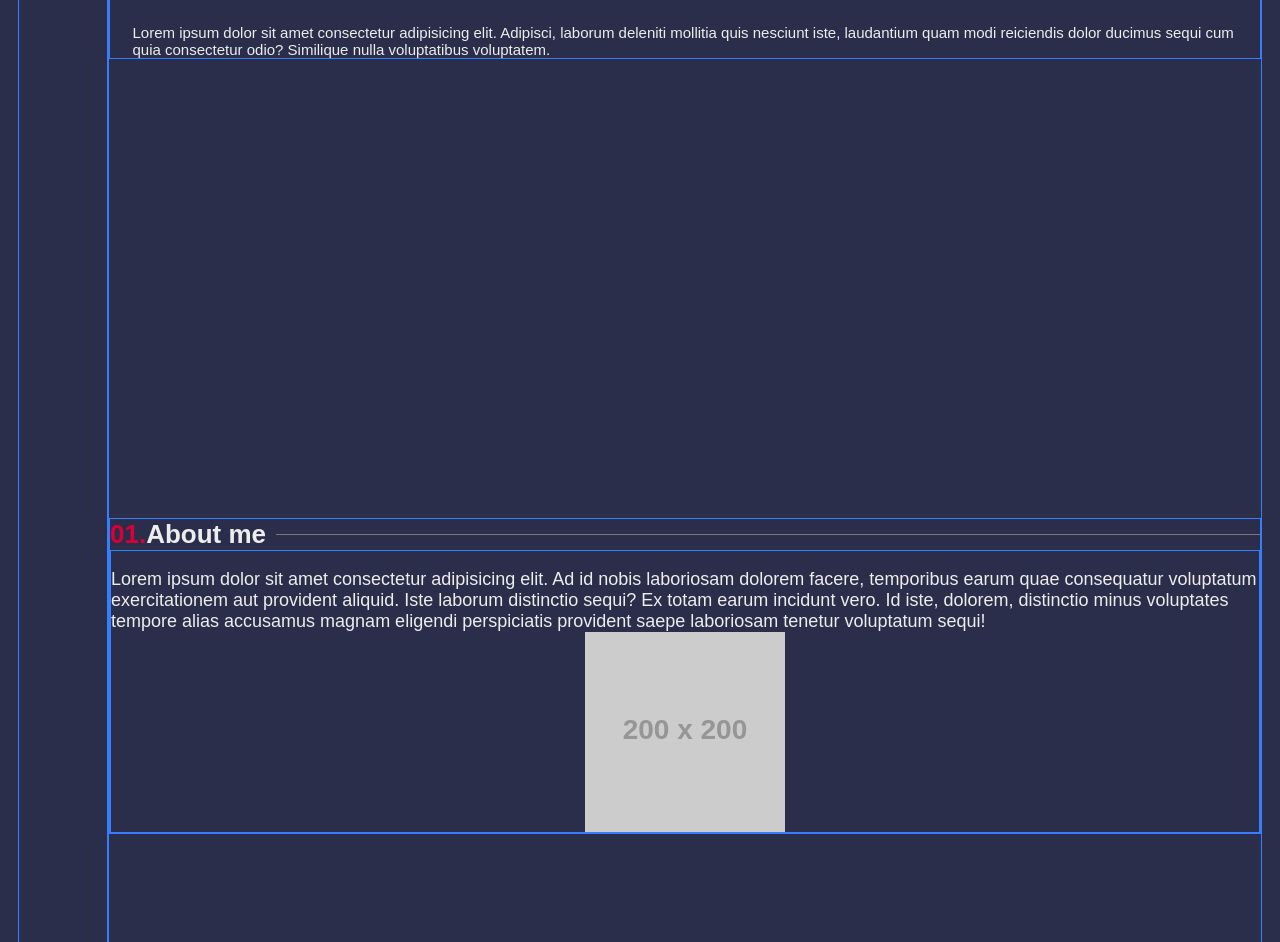
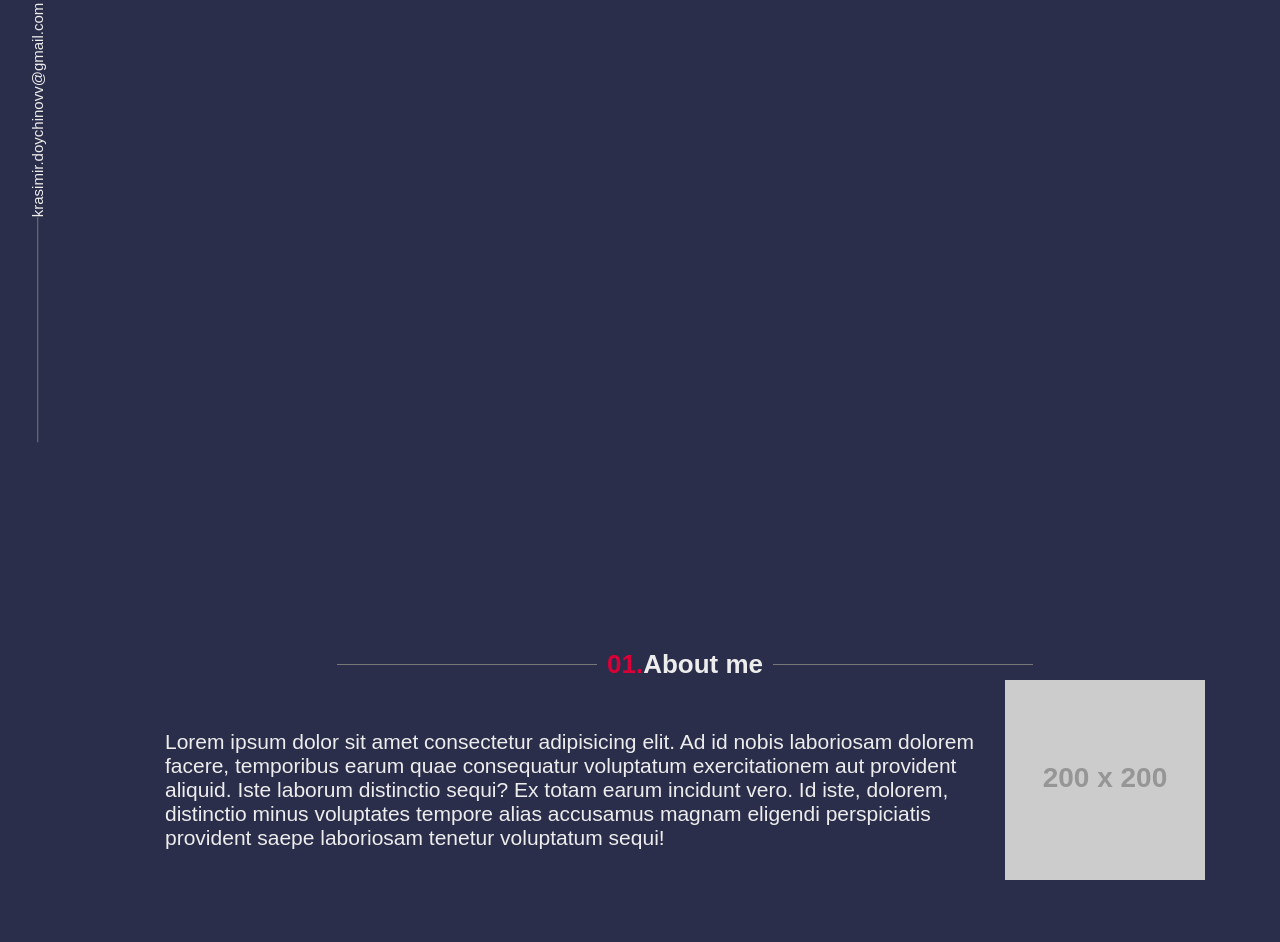
Before and after one commit to KrasimirDoychinov/portfolio-redone, a plain HTML site: page src/index.html in a window 1280 px wide. Shown: the part 464-1406 px from the top of the page. Drawn offline with Linux system fonts and the light colour scheme; placeholder pictures from the web are drawn by us.

Commit message:
add several media queries

```diff
--- a/src/css/styles.css
+++ b/src/css/styles.css
@@ -9,16 +9,26 @@
   --white: #ededed;
 }
 
+/* .grid-item,
+header,
+main,
+nav,
+aside,
+footer,
+div {
+  border: 1px solid #377eff;
+} */
+
 .red {
   color: var(--red);
 }
 
 .start-link {
-  transition: color .25s;
+  transition: color 0.25s;
 }
 
 .start-link:hover {
-  transition: .25s;
+  transition: 0.25s;
   color: var(--dark-red);
   cursor: pointer;
 }
@@ -32,7 +42,6 @@
   background-color: var(--light-dark);
   transition: background-color 0.5s;
 }
-
 
 /* UTILS */
 
@@ -61,7 +70,6 @@ ul {
 
 body {
   display: grid;
-  grid-template-rows: auto auto auto;
   grid-template-areas:
     "header"
     "main  "
@@ -69,7 +77,7 @@ body {
   background-color: var(--dark);
   font-family: "Cascadia Mono", sans-serif;
   font-size: 18px;
-  padding: 1em
+  padding: 1em;
 }
 
 header {
@@ -95,9 +103,9 @@ footer {
   grid-area: footer;
 }
 
-@media screen and (min-width: 770px) {
+@media screen and (min-width: 650px) {
   body {
-    grid-template: auto 80% 10% / 5em auto;
+    grid-template: 5em 100% 5em / 5em auto;
     grid-template-areas:
       "header header"
       "aside  main "
@@ -105,18 +113,44 @@ footer {
   }
 
   aside {
-    display: inline-block;
+    display: flex;
+    flex-flow: row;
+    justify-content: center;
+    width: 40px;
+    position: fixed;
+    bottom: 100px;
+    z-index: 10;
   }
-}
 
-.grid-item,
-header,
-main,
-nav,
-aside,
-footer,
-div {
-    border: 1px solid #377EFF;
+  aside > a {
+    display: flex;
+    position: relative;
+    align-items: center;
+    justify-content: start;
+    white-space: nowrap;
+    text-decoration: none;
+    transform: rotate(-90deg);
+    color: var(--white);
+    font-size: 15px;
+    transition: color 0.25s, font-size 0.25s;
+  }
+
+  aside > a:hover {
+    color: var(--red);
+    font-weight: bold;
+    font-size: 16px;
+    transition: 0.25s;
+  }
+
+  aside > a::before {
+    content: " ";
+    display: block;
+    position: relative;
+    height: 1px;
+    width: 15em;
+    margin-left: 10px;
+    background: var(--gray);
+  }
 }
 
 /* BODY */
@@ -137,7 +171,6 @@ div {
   display: none;
   position: relative;
   height: 1px;
-  width: 400px;
   margin-right: 10px;
   background: var(--gray);
 }
@@ -150,6 +183,36 @@ div {
   width: 100%;
   margin-left: 10px;
   background: var(--gray);
+}
+
+@media screen and (min-width: 768px) {
+  .heading {
+    justify-content: center;
+  }
+  .heading::before {
+    width: 8em;
+    display: block;
+  }
+
+  .heading::after {
+    width: 8em;
+    display: block;
+  }
+}
+
+@media screen and (min-width: 1000px) {
+  .heading {
+    justify-content: center;
+  }
+  .heading::before {
+    width: 10em;
+    display: block;
+  }
+
+  .heading::after {
+    width: 10em;
+    display: block;
+  }
 }
 
 .navbar > li > a {
@@ -186,6 +249,11 @@ header {
   height: 75px;
 }
 
+@media screen and (min-width: 768px) {
+  .navbar {
+    flex-flow: row;
+  }
+}
 /* HEADER */
 
 /* INTRODUCTION */
@@ -209,41 +277,87 @@ header {
   font-size: 25px;
 }
 
-.introduction-section  p {
+.introduction-section p {
   font-size: 15px;
   padding: 0 1.5em;
 }
 
+@media screen and (min-width: 650px) {
+  .introduction-section {
+    font-size: 30px;
+  }
+
+  .introduction-section p {
+    font-size: 18px;
+    max-width: 40em;
+  }
+}
+
+@media screen and (min-width: 768px) {
+  .introduction-section {
+    font-size: 35px;
+  }
+
+  .introduction-section p {
+    font-size: 21px;
+    max-width: 40em;
+  }
+}
 /* INTRODUCTION */
 
 /* ABOUT ME */
 
 .about-wrapper {
+  display: flex;
+  flex-flow: column;
+  align-items: center;
+  justify-content: center;
   grid-area: about;
 }
 
 .about-main {
   display: flex;
   flex-flow: column;
-  align-self: center;
+  align-items: center;
+  justify-content: space-between;
 }
 
 .about-desc {
   margin-top: 1em;
+  max-width: 40em;
 }
 
-.about-img {
-  flex: 1;
-  justify-self: center;
-  align-self: center;
+@media screen and (min-width: 650px) {
+  .about-desc {
+    font-size: 18px;
+  }
+}
+
+@media screen and (min-width: 768px) {
+  .about-desc {
+    font-size: 21px;
+  }
+}
+
+@media screen and (min-width: 1000px) {
+  .about-main {
+    flex-flow: row;
+  }
+
+  .about-img {
+    width: 200px;
+    height: 200px;
+  }
 }
 
 /* ABOUT ME */
 
-
 /* EXPERIENCE */
 
 .exp-wrapper {
+  display: flex;
+  flex-flow: column;
+  justify-content: center;
   grid-area: exp;
   overflow-x: auto;
 }
@@ -280,4 +394,32 @@ header {
   height: 30vh;
 }
 
+@media screen and (min-width: 768px) {
+  .exp-main {
+    flex-wrap: nowrap;
+    justify-content: center;
+    align-items: center;
+  }
+
+  .exp-nav {
+    flex-flow: column;
+    align-items: flex-start;
+    overflow-y: hidden;
+    overflow-x: hidden;
+    gap: 0;
+  }
+
+  .exp-nav li {
+    border-left: 1px solid var(--gray);
+    padding: 1em;
+    transition: 0.5s;
+  }
+
+  .exp-desc {
+    align-self: flex-start;
+    margin-top: 1em;
+    width: 40vw;
+  }
+}
+
 /* EXPERIENCE */
--- a/src/index.html
+++ b/src/index.html
@@ -37,18 +37,18 @@
           </p>
         </div>
       </section>
-      <section class="about-wrapper" id="about" >
+      <section class="about-wrapper" id="about">
         <div class="section">
           <h2 class="heading"><span class="red">01.</span> About me</h2>
           <div class="about-main">
             <p class="about-desc">
               Lorem ipsum dolor sit amet consectetur adipisicing elit. Ad id
-              nobis laboriosam dolorem facere, temporibus earum quae
-              consequatur voluptatum exercitationem aut provident aliquid.
-              Iste laborum distinctio sequi? Ex totam earum incidunt vero. Id
-              iste, dolorem, distinctio minus voluptates tempore alias
-              accusamus magnam eligendi perspiciatis provident saepe
-              laboriosam tenetur voluptatum sequi!
+              nobis laboriosam dolorem facere, temporibus earum quae consequatur
+              voluptatum exercitationem aut provident aliquid. Iste laborum
+              distinctio sequi? Ex totam earum incidunt vero. Id iste, dolorem,
+              distinctio minus voluptates tempore alias accusamus magnam
+              eligendi perspiciatis provident saepe laboriosam tenetur
+              voluptatum sequi!
             </p>
             <img
               src="https://placehold.jp/200x200.png"
@@ -63,9 +63,7 @@
           <h2 class="heading"><span class="red">02.</span> Experience</h2>
           <div class="exp-main">
             <ul class="exp-nav">
-              <li class="exp-link clicked-link" data-exp="indeavr">
-                Indeavr
-              </li>
+              <li class="exp-link clicked-link" data-exp="indeavr">Indeavr</li>
               <li class="exp-link" data-exp="softIntellect">SoftIntellect</li>
               <li class="exp-link" data-exp="supernovaFactory">
                 SupernovaFactory
@@ -75,10 +73,10 @@
               <div id="indeavr" class="exp">
                 <h1>Junior .NET developer</h1>
                 <p>
-                  Lorem ipsum dolor sit amet consectetur adipisicing elit.
-                  Fuga, aspernatur? Lorem ipsum dolor sit amet consectetur
-                  adipisicing elit. Fuga, aspernatur? Lorem ipsum dolor sit
-                  amet consectetur adipisicing elit. Fuga, aspernatur?
+                  Lorem ipsum dolor sit amet consectetur adipisicing elit. Fuga,
+                  aspernatur? Lorem ipsum dolor sit amet consectetur adipisicing
+                  elit. Fuga, aspernatur? Lorem ipsum dolor sit amet consectetur
+                  adipisicing elit. Fuga, aspernatur?
                 </p>
               </div>
               <div id="softIntellect" class="exp hidden">
@@ -94,9 +92,9 @@
                 <h1>.NET developer</h1>
                 <p>
                   Lorem, ipsum dolor sit amet consectetur adipisicing elit.
-                  Quod, eum. Lorem, ipsum dolor sit amet consectetur
-                  adipisicing elit. Quod, eum. Lorem, ipsum dolor sit amet
-                  consectetur adipisicing elit. Quod, eum.
+                  Quod, eum. Lorem, ipsum dolor sit amet consectetur adipisicing
+                  elit. Quod, eum. Lorem, ipsum dolor sit amet consectetur
+                  adipisicing elit. Quod, eum.
                 </p>
               </div>
             </div>
@@ -104,8 +102,8 @@
         </div>
       </section>
     </main>
-    <aside>aside</aside>
-    <footer>footer</footer>
+    <aside><a href="a">krasimir.doychinovv@gmail.com</a></aside>
+    <footer>asdasd</footer>
   </body>
   <script type="text/javascript" src="js/script.js"></script>
 </html>
```
